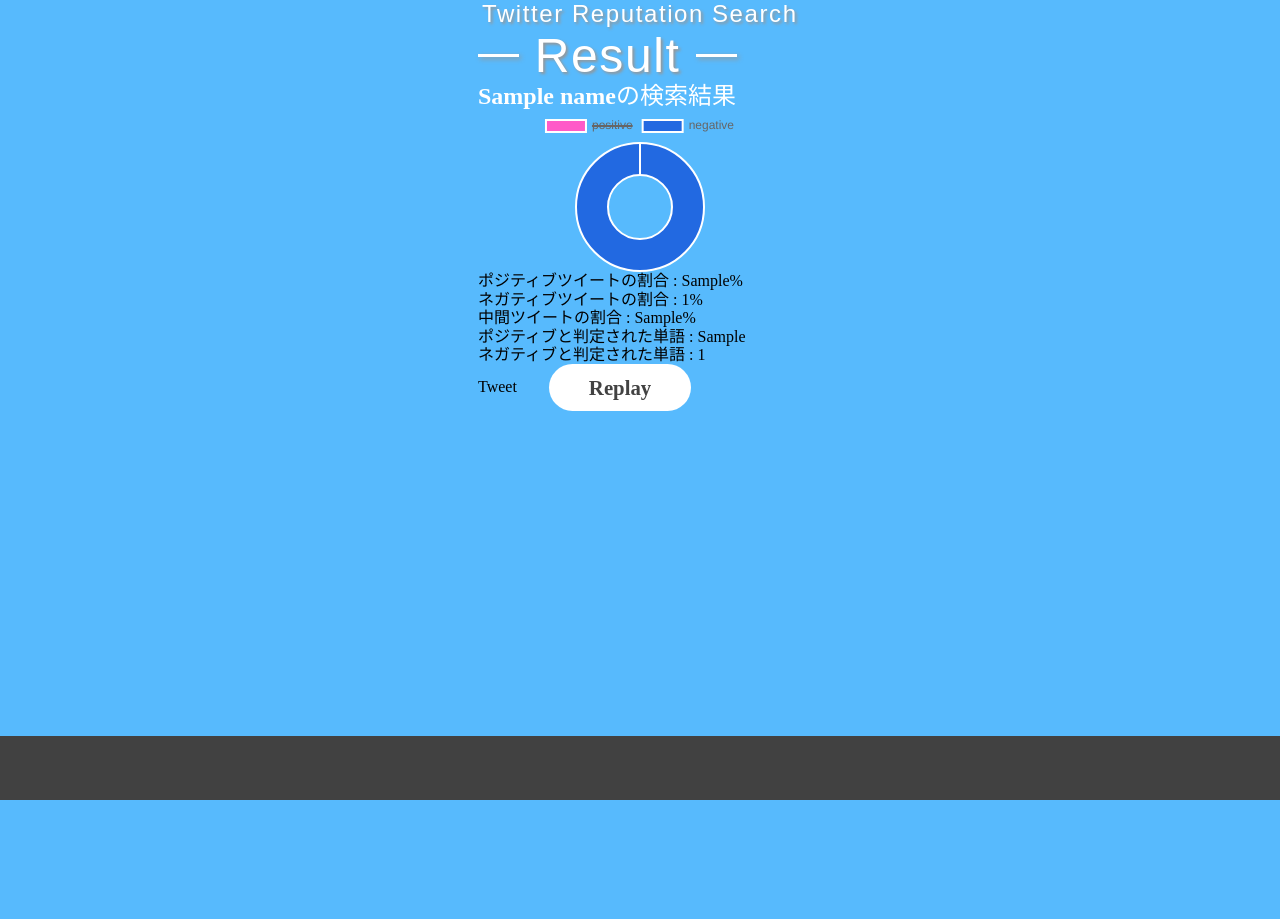
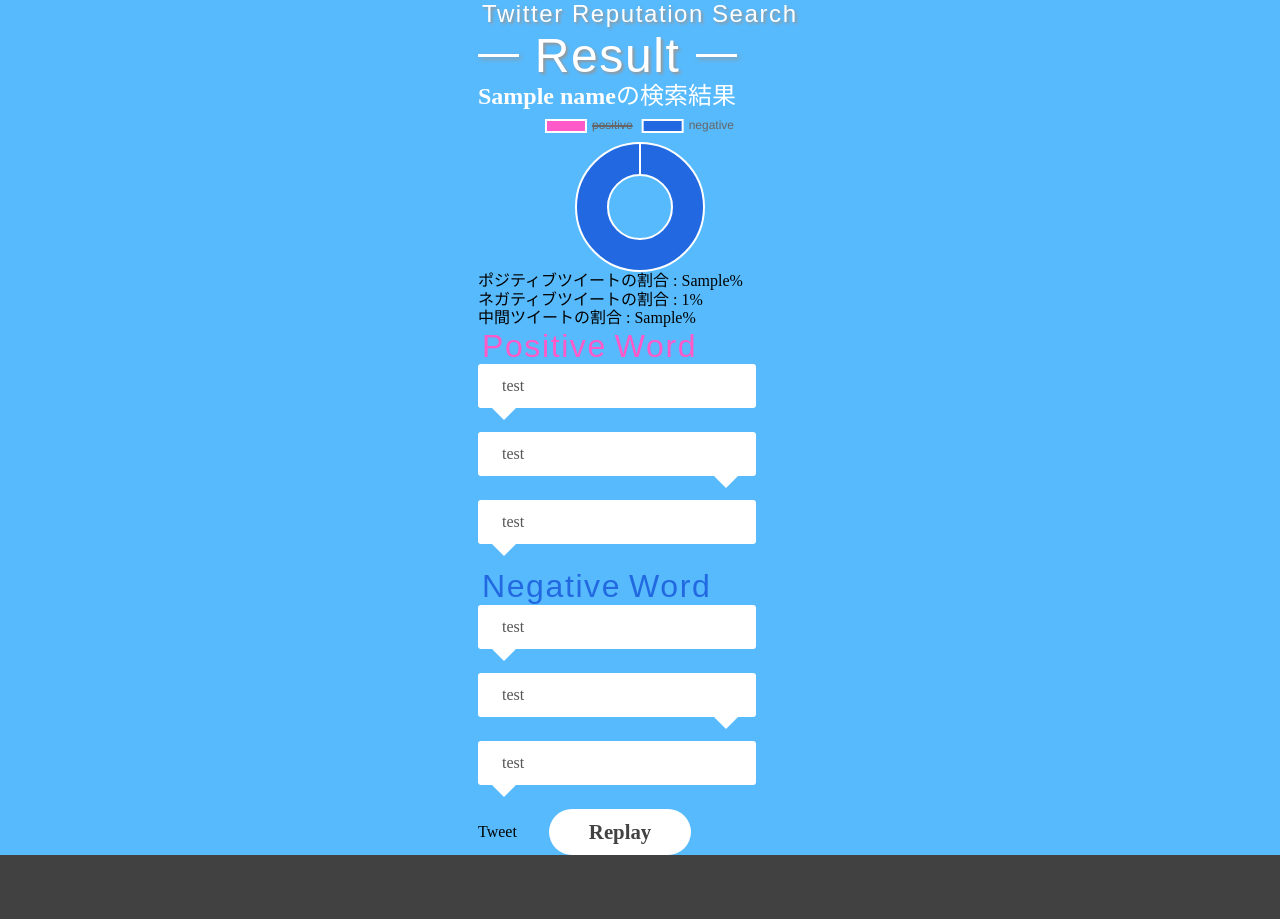
Before and after one commit to y-yana/Twitter-Reputation-Search, a Flask app: template templates/result.html in a window 1280 px wide. Before the commit the page ends 800 px from the top, so only its background shows below. Run offline with Flask 2, Linux system fonts and the light colour scheme; the template is opened without the code that fills it: most values are stand-ins (such as "Sample title", 1, 10 or a date in 2020); some libraries are stand-ins or nearby versions.

Commit message:
吹き出し作成

```diff
--- a/static/style/component.scss
+++ b/static/style/component.scss
@@ -106,6 +106,56 @@ form {
   letter-spacing: 0.1rem;
 }
 
+#word{
+  width: fit-content;
+  display: flex;
+  flex-direction: column;
+  #resultTitle{
+    text-shadow: none;
+    font-size: 2rem;
+    #posi{
+      color: #ff5ac8;
+    }
+    #nega{
+      color: #2269e1;
+    }
+  }
+}
+
+/* 吹き出しここから */
+#left,#right {
+  position: relative;
+  width: fit-content;
+  display: inline-block;
+  margin: 0 0 1.5rem;
+  padding: 0.8rem 1.5rem;
+  color: #555;
+  font-size: 16px;
+  background: #FFF;
+  box-sizing: border-box;
+  border-radius: 3px;
+  p{
+    width: 230px;
+    margin: 0;
+    padding: 0;
+  }
+}
+
+#left:before,#right:before {
+  content: "";
+  position: absolute;
+  bottom: -24px;
+  left: 5%;
+  border: 12px solid transparent;
+  border-top: 12px solid #FFF;
+  z-index: 2;
+}
+
+#right:before{
+  left: 85%;
+}
+/* 吹き出しここまで */
+
 #btns{
   width: fit-content;
   display: flex;
--- a/templates/result.html
+++ b/templates/result.html
@@ -13,13 +13,38 @@
 <div id="canvasArea">
 	<canvas id="pojinegaChart"></canvas>
 </div>
+
 <p id="message">{{message}}</p>
+
 <p>ポジティブツイートの割合 : {{p_per}}%</p>
 <p>ネガティブツイートの割合 : {{n_per}}%</p>
 <p>中間ツイートの割合 : {{m_per}}%</p>
 
-<p>ポジティブと判定された単語 : {{p_sentence}}</p>
-<p>ネガティブと判定された単語 : {{n_sentence}}</p>
+<div id="word">
+  <p id="resultTitle"><span id="posi">Positive</span><span id="posi">Word</span></p>
+  <div id="left">
+  	<p>test</p>
+  </div>
+  <div id="right">
+  	<p>test</p>
+  </div>
+  <div id="left">
+  	<p>test</p>
+  </div>
+</div>
+
+<div id="word">
+  <p id="resultTitle"><span id="nega">Negative</span><span id="nega">Word</span></p>
+  <div id="left">
+  	<p>test</p>
+  </div>
+  <div id="right">
+  	<p>test</p>
+  </div>
+  <div id="left">
+  	<p>test</p>
+  </div>
+</div>
 
 <div id="btns">
   <a
```
Also changed, not shown: static/style/style.min.css.
